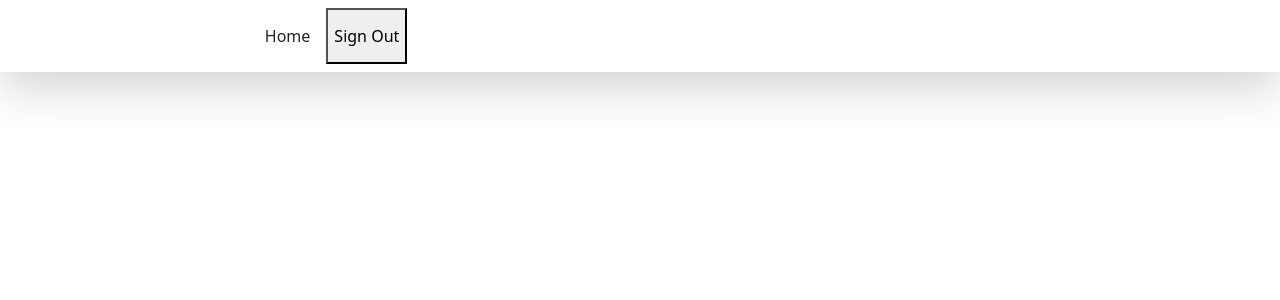
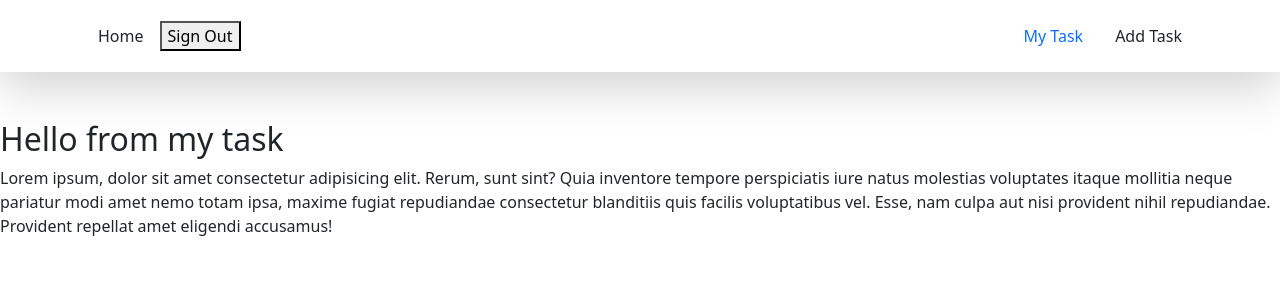
Before and after one commit to MdSajidulAlam/to-do-client, a React (Create React App) app: page /mytask in a window 1280 px wide. Shown: the top 300 px of the page. Built offline with nearby package versions, Linux system fonts and the light colour scheme; no server answers; sample sign-in values are in the browser's storage.

Commit message:
Require auth implemented

```diff
--- a/src/App.js
+++ b/src/App.js
@@ -6,15 +6,29 @@ import Header from './components/Header/Header';
 import { Route, Routes } from 'react-router-dom';
 import Login from './components/Login/Login';
 import SignUp from './components/SignUp/SignUp';
+import RequireAuth from './components/RequireAuth/RequireAuth';
+import MyTask from './components/MyTask/MyTask';
+import AddTask from './components/AddTask/AddTask';
 
 function App() {
   return (
-    <div className="App">
+    <div>
       <Header />
       <Routes>
         <Route path='/' element={<Home />}></Route>
+        <Route path='/home' element={<Home />}></Route>
         <Route path='/login' element={<Login />}></Route>
         <Route path='/signup' element={<SignUp />}></Route>
+        <Route path='/mytask' element={
+          <RequireAuth>
+            <MyTask />
+          </RequireAuth>}>
+        </Route>
+        <Route path='/addtask' element={
+          <RequireAuth>
+            <AddTask />
+          </RequireAuth>}>
+        </Route>
       </Routes>
 
     </div>
--- /dev/null
+++ b/src/components/AddTask/AddTask.js
@@ -0,0 +1,11 @@
+import React from 'react';
+
+const AddTask = () => {
+    return (
+        <div className='mt-5'>
+            <h2>From add task</h2>
+        </div>
+    );
+};
+
+export default AddTask;
--- a/src/components/Header/Header.js
+++ b/src/components/Header/Header.js
@@ -6,7 +6,9 @@ import { NavLink } from 'react-router-dom';
 import auth from '../../firebase.init';
 
 const Header = () => {
-    const [user, loading, error] = useAuthState(auth);
+    const [user] = useAuthState(auth);
+
+
 
     const handleSignOut = () => {
         signOut(auth)
@@ -14,18 +16,19 @@ const Header = () => {
     return (
         <Navbar collapseOnSelect expand="lg" bg="white" variant="dark" className='shadow-lg '>
             <Container>
-                <Navbar.Brand href="#home">React-Bootstrap</Navbar.Brand>
+                <NavLink to='/home' className={({ isActive }) => isActive ? "text-primary text-decoration-none m-3" : "text-dark text-decoration-none m-3"} >Home</NavLink>
                 <Navbar.Toggle aria-controls="responsive-navbar-nav" />
                 <Navbar.Collapse id="responsive-navbar-nav">
                     <Nav className="me-auto">
-                        <NavLink to='/home' className={({ isActive }) => isActive ? "text-primary text-decoration-none m-3" : "text-dark text-decoration-none m-3"} >Home</NavLink>
+
                         {user ? <button onClick={handleSignOut}>Sign Out</button> : <NavLink to='/login' className={({ isActive }) => isActive ? "text-primary text-decoration-none m-3" : "text-dark text-decoration-none m-3"} >Login</NavLink>}
                     </Nav>
                     <Nav>
-                        <Nav.Link href="#deets">More deets</Nav.Link>
-                        <Nav.Link eventKey={2} href="#memes">
-                            Dank memes
-                        </Nav.Link>
+                        {/* {user && <> */}
+                        <NavLink to='/mytask' className={({ isActive }) => isActive ? "text-primary text-decoration-none m-3" : "text-dark text-decoration-none m-3"} >My Task</NavLink>
+                        <NavLink to='/addtask' className={({ isActive }) => isActive ? "text-primary text-decoration-none m-3" : "text-dark text-decoration-none m-3"} >Add Task</NavLink>
+
+                        {/* </>} */}
                     </Nav>
                 </Navbar.Collapse>
             </Container>
--- a/src/components/Home/Home.js
+++ b/src/components/Home/Home.js
@@ -1,10 +1,9 @@
 import React from 'react';
-import Header from '../Header/Header';
 
 const Home = () => {
     return (
         <div>
-            <button>Add tast</button>
+            <button>Add task</button>
         </div>
     );
 };
--- a/src/components/Login/Login.js
+++ b/src/components/Login/Login.js
@@ -2,10 +2,16 @@ import React, { useRef } from 'react';
 import { Button, Form } from 'react-bootstrap';
 import auth from '../../firebase.init';
 import { useSignInWithEmailAndPassword } from 'react-firebase-hooks/auth';
-import { Link } from 'react-router-dom';
+import { Link, useLocation, useNavigate } from 'react-router-dom';
+import Loading from '../Shared/Loading';
+
+
 const Login = () => {
     const emailRef = useRef('')
     const passwordRef = useRef('')
+    const location = useLocation()
+    const navigate = useNavigate()
+    let from = location.state?.from?.pathname || "/";
     const [
         signInWithEmailAndPassword,
         user,
@@ -13,11 +19,19 @@ const Login = () => {
         error,
     ] = useSignInWithEmailAndPassword(auth);
 
+    if (loading) {
+        return <Loading />
+    }
+
+
     const handleLogin = e => {
         e.preventDefault()
         const email = emailRef.current.value
         const password = passwordRef.current.value
         signInWithEmailAndPassword(email, password)
+    }
+    if (user) {
+        navigate(from, { replace: true });
     }
 
 
--- /dev/null
+++ b/src/components/MyTask/MyTask.js
@@ -0,0 +1,12 @@
+import React from 'react';
+
+const MyTask = () => {
+    return (
+        <div className='mt-5'>
+            <h2>Hello from my task</h2>
+            <p>Lorem ipsum, dolor sit amet consectetur adipisicing elit. Rerum, sunt sint? Quia inventore tempore perspiciatis iure natus molestias voluptates itaque mollitia neque pariatur modi amet nemo totam ipsa, maxime fugiat repudiandae consectetur blanditiis quis facilis voluptatibus vel. Esse, nam culpa aut nisi provident nihil repudiandae. Provident repellat amet eligendi accusamus!</p>
+        </div>
+    );
+};
+
+export default MyTask;
--- a/src/components/RequireAuth/RequireAuth.js
+++ b/src/components/RequireAuth/RequireAuth.js
@@ -1,16 +1,19 @@
 import React from 'react';
 import { useAuthState } from 'react-firebase-hooks/auth';
-import { useLocation } from 'react-router-dom';
+import { Navigate, useLocation } from 'react-router-dom';
 import auth from '../../firebase.init';
+import Loading from '../Shared/Loading';
 
-const RequireAuth = () => {
-    const [user] = useAuthState(auth)
+const RequireAuth = ({ children }) => {
+    const [user, loading] = useAuthState(auth)
     const location = useLocation()
-    return (
-        <div>
-
-        </div>
-    );
+    if (loading) {
+        return <Loading />
+    }
+    if (!user) {
+        return <Navigate to="/login" state={{ from: location }} replace />;
+    }
+    return children
 };
 
 export default RequireAuth;
--- /dev/null
+++ b/src/components/Shared/Loading.js
@@ -0,0 +1,14 @@
+import React from 'react';
+import { Spinner } from 'react-bootstrap';
+
+const Loading = () => {
+    return (
+        <div className='d-flex justify-content-center align-items-center mt-5'>
+            <Spinner animation="border" role="status">
+                <span className="visually-hidden">Loading...</span>
+            </Spinner>
+        </div>
+    );
+};
+
+export default Loading;
--- a/src/components/SignUp/SignUp.js
+++ b/src/components/SignUp/SignUp.js
@@ -3,6 +3,7 @@ import { Button, Form } from 'react-bootstrap';
 import { useCreateUserWithEmailAndPassword } from 'react-firebase-hooks/auth';
 import { Link } from 'react-router-dom';
 import auth from '../../firebase.init';
+import Loading from '../Shared/Loading';
 
 const SignUp = () => {
     const nameRef = useRef('')
@@ -16,6 +17,10 @@ const SignUp = () => {
         loading,
         error,
     ] = useCreateUserWithEmailAndPassword(auth);
+
+    if (loading) {
+        return <Loading />
+    }
 
     const handleSignup = (e) => {
         e.preventDefault()
```
